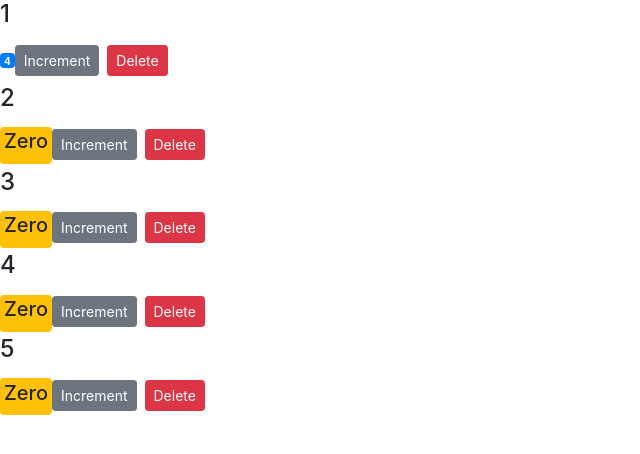
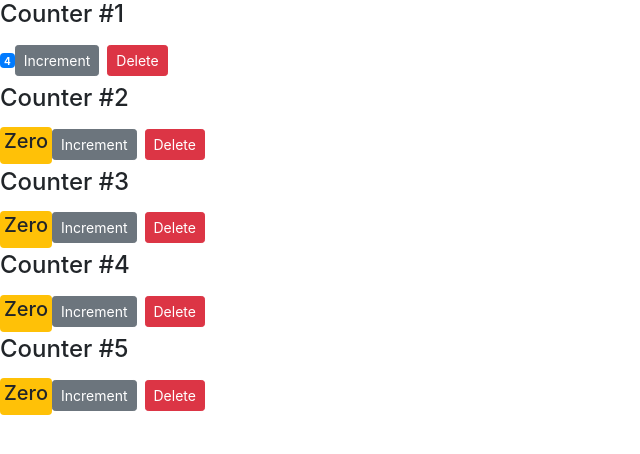
Before and after one commit to zahangirbd/reactapp, a React (Create React App) app: page / in a window 1280 px wide. Shown: the top 454 px of the page, without its empty margins (0-640 px from the left). Built offline with nearby package versions, Linux system fonts and the light colour scheme.

Commit message:
just sending id/value from children to parent handler.

```diff
--- a/src/components/counter.jsx
+++ b/src/components/counter.jsx
@@ -24,14 +24,14 @@ class Counter extends Component {
         console.log("props", this.props);
         return (
             <div>
-                <h4>{this.props.id}</h4>
+                <h4>Counter #{this.props.id}</h4>
                 <span style={this.styles} className={this.getBadgeClass()}>{this.formatCount()}</span>
                 <button
                     onClick={()=> this.handleIncrement({param_id:1})}
                     className="btn btn-secondary btn-sm">Increment
                 </button>
                 <button className="btn btn-danger btn-sm m-2"
-                    onClick={this.props.onDelete}>Delete</button>
+                    onClick={() => this.props.onDelete(this.props.id)}>Delete</button>
             </div>
         );
     }
--- a/src/components/counters.jsx
+++ b/src/components/counters.jsx
@@ -12,8 +12,8 @@ class Counters extends Component {
         ]
     }
 
-    handleDelete = () =>{
-        console.log("Delete is invoked");
+    handleDelete = (counterId) =>{
+        console.log("Delete is invoked, id=", counterId);
     }
 
     render() {
```
